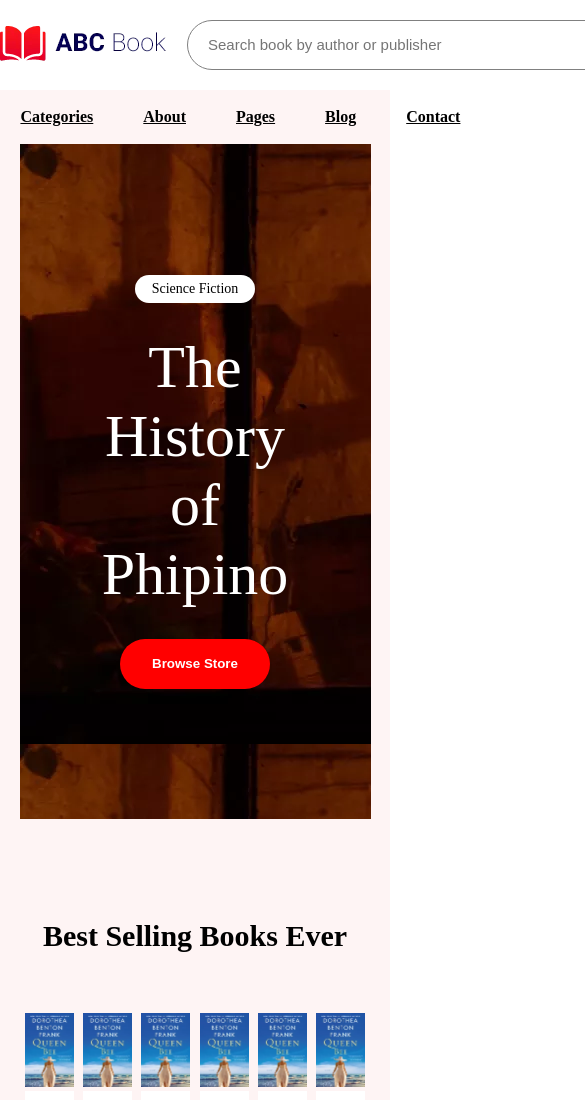
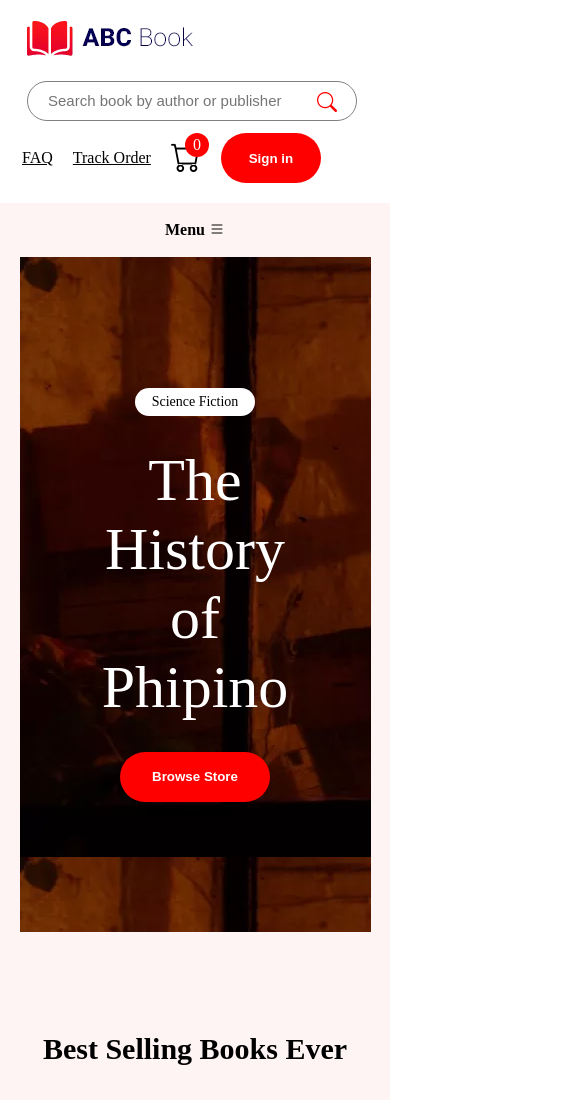
Before and after one commit to saloni11042/BookShop, a plain HTML site: page index.html in a window 390 px wide. Shown: the top 1100 px of the page, 585 px wide, since content can reach past the window. Drawn offline with nearby package versions, Linux system fonts and the light colour scheme.

Commit message:
media query added

```diff
--- a/index.html
+++ b/index.html
@@ -30,23 +30,27 @@
     </nav>
         <header>
             <div class="row row2">
-                <div class="col">
+                <div class="col menu-list">
                     <a href="./index.html">Home</a>
                 </div>
-                <div class="col">
+                <div class="col menu-list">
                     <a href="./categories.html">Categories</a>
                 </div>
-                <div class="col">
+                <div class="col menu-list">
                     <a href="./about.html">About</a>
                 </div>
-                <div class="col">
+                <div class="col menu-list">
                     <a href="">Pages</a>
                 </div>
-                <div class="col">
+                <div class="col menu-list">
                     <a href="./blog.html">Blog</a>
                 </div>
-                <div class="col">
+                <div class="col menu-list">
                     <a href="./contact.html">Contact</a>
+                </div>
+                <div class="col menu-col">
+                    <span>Menu</span>
+                    <i class="bi bi-list"></i>
                 </div>
             </div>
             <div class="row row3">
--- a/styles/style.css
+++ b/styles/style.css
@@ -32,6 +32,9 @@ body{
     display: flex;
     align-items: center;
     gap: 20px;
+}
+.menu-col{
+    display: none;
 }
 .nav-btn{
     width: 100px;
@@ -350,3 +353,31 @@ align-items: center;
 .col12{
     width: 40%;
 }
+@media screen and (max-width:600px){
+    .row1{
+        flex-direction: column;
+        align-items: flex-start;
+        padding-left: 22px;
+    }
+    .col1{
+        flex-direction: column;
+        align-items: flex-start;
+        padding-left: 5px;
+    }
+    .nav-input{
+        width: 330px;
+        height: 40px;
+    }
+    .nav-search-icon{
+        top: 10px;
+    }
+    .col2{
+        padding-top: 12px;
+    }
+    .menu-list{
+        display: none;
+    }
+    .menu-col{
+        display: block;
+    }
+}
```
